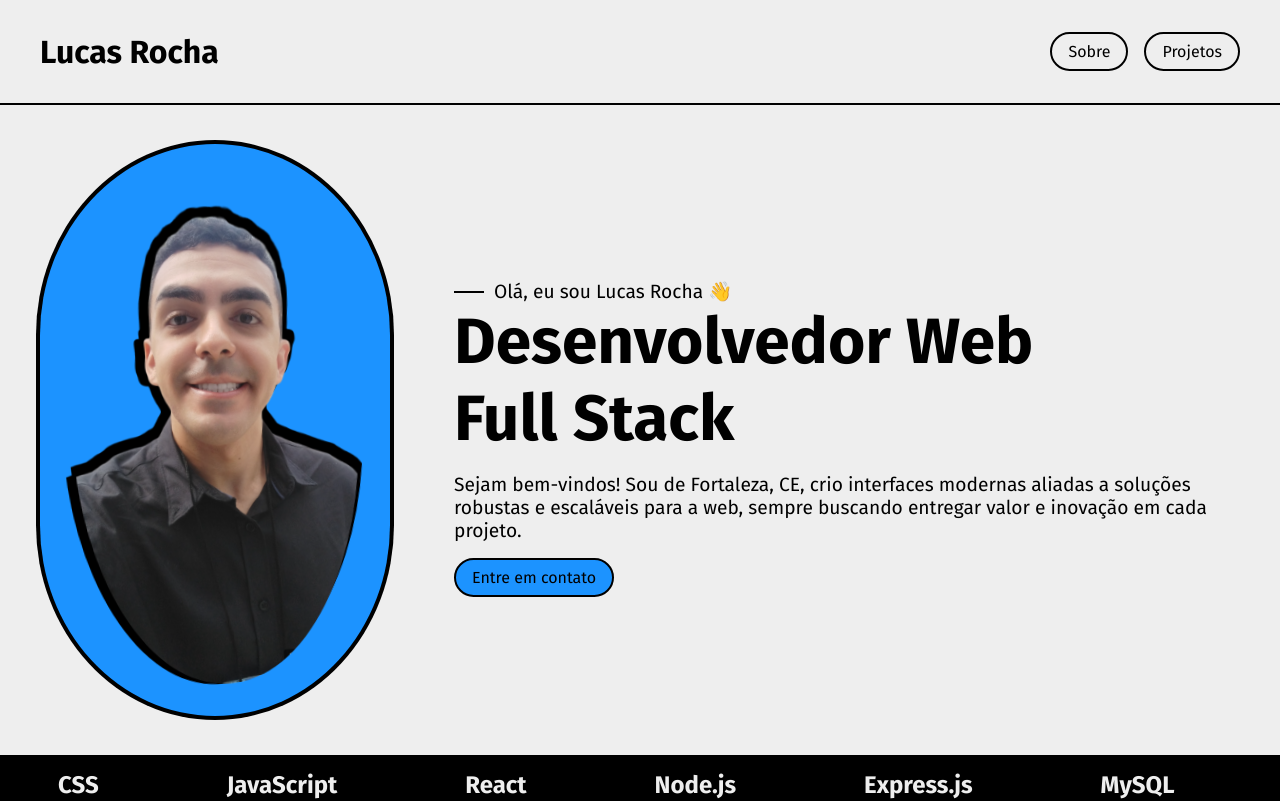
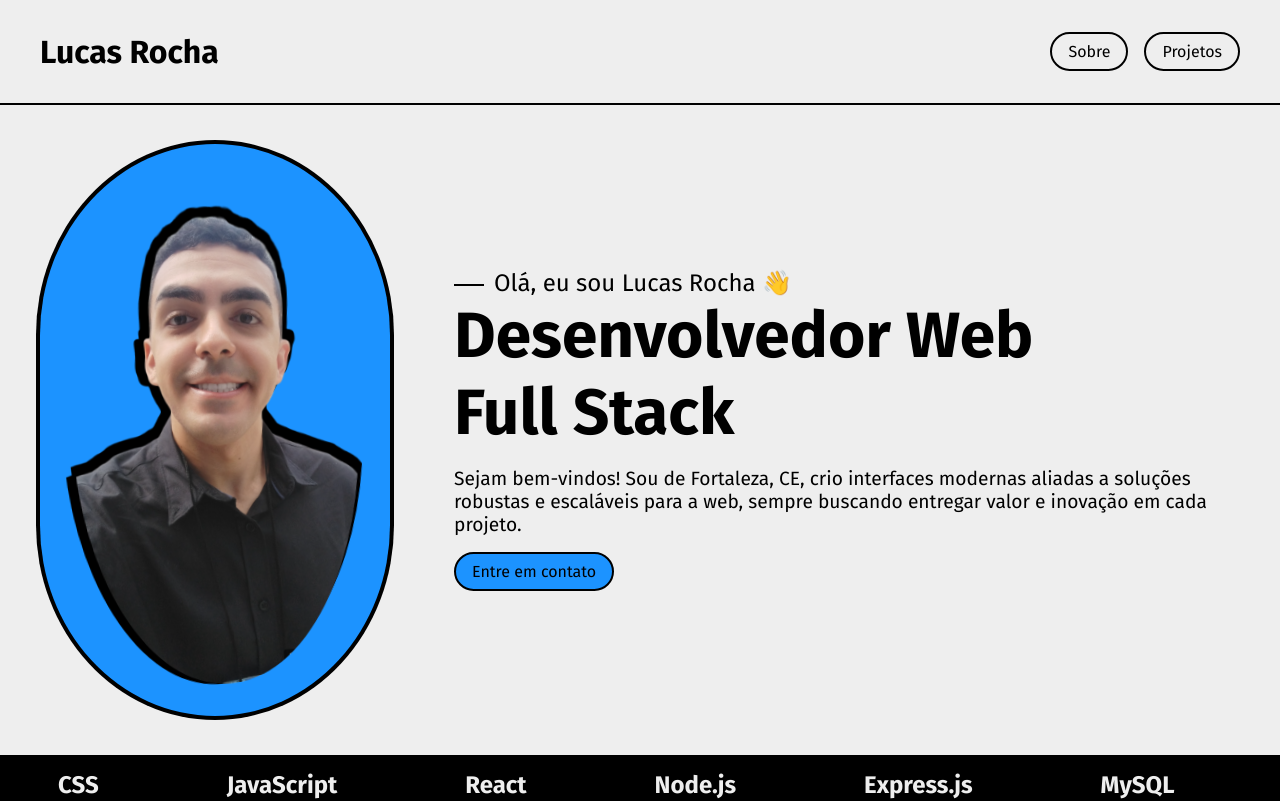
Before and after one commit to lucasrochabz/portfolio, a React (Vite) app: page / in a window 1280 px wide. Shown: the top 801 px of the page. Built offline with nearby package versions, Linux system fonts and the light colour scheme.

Commit message:
alterando tamanho da fonte do span

```diff
--- a/src/components/About/About.jsx
+++ b/src/components/About/About.jsx
@@ -9,7 +9,7 @@ export const About = () => {
           <img src={lucas} alt="Lucas" />
         </figure>
         <div className={styles.content}>
-          <p className={styles.paragraph}>Olá, eu sou Lucas Rocha 👋</p>
+          <span>Olá, eu sou Lucas Rocha 👋</span>
           <h2>Desenvolvedor Web</h2>
           <h2>Full Stack</h2>
           <p>
--- a/src/components/About/About.module.css
+++ b/src/components/About/About.module.css
@@ -6,6 +6,20 @@
   gap: 4rem;
   height: 650px;
   margin: 0 auto;
+}
+
+.content span {
+  font-size: 1.5rem;
+}
+
+.content span::before {
+  content: '';
+  display: inline-block;
+  vertical-align: middle;
+  margin-right: 10px;
+  background-color: var(--black-color);
+  width: 30px;
+  height: 2px;
 }
 
 .content h2 {
@@ -36,16 +50,6 @@
   transform: rotate(3deg) scale(1.05);
 }
 
-.paragraph::before {
-  content: '';
-  display: inline-block;
-  vertical-align: middle;
-  margin-right: 10px;
-  background-color: var(--black-color);
-  width: 30px;
-  height: 2px;
-}
-
 .email {
   background-color: var(--blue-color);
   color: var(--black-color);
```
